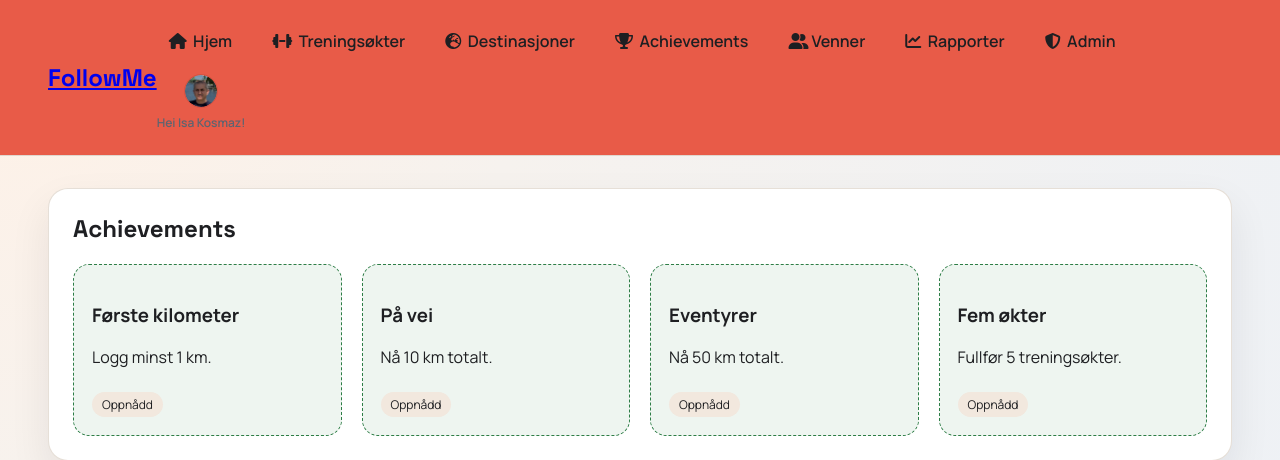
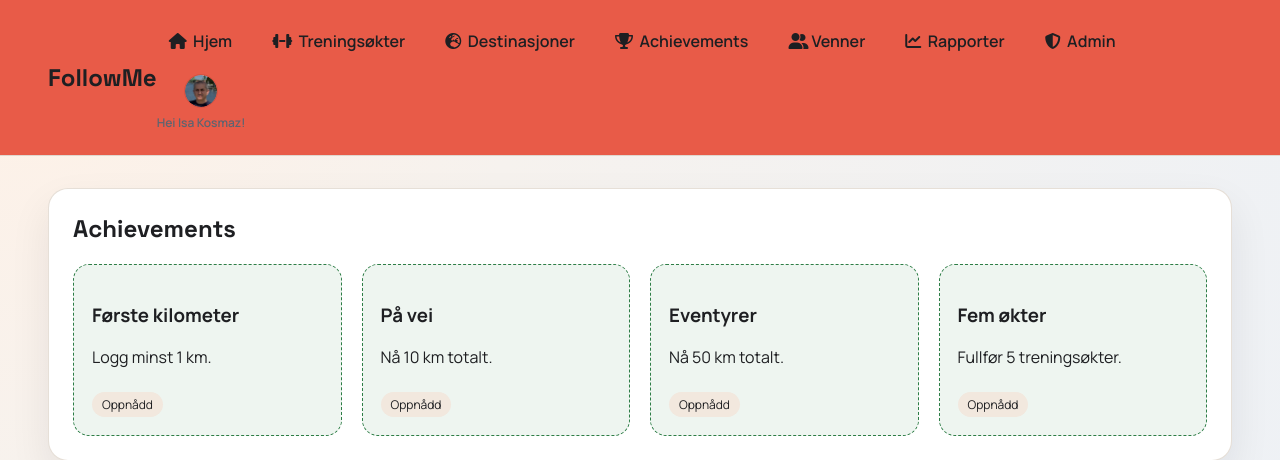
Before and after one commit to ikosmaz/followme, a Flask app: page /achievements in a window 1280 px wide. Shown: the top 460 px of the page. Run offline with Flask 3, Linux system fonts and the light colour scheme; a user stored in the database is signed in; data comes from the database, SQL or seed files in the repository.

Commit message:
Add brand-link styles for text decoration and color

```diff
--- a/static/css/style.css
+++ b/static/css/style.css
@@ -43,6 +43,15 @@ body {
   font-family: "Space Grotesk", sans-serif;
   font-size: 24px;
   font-weight: 700;
+}
+
+.brand-link {
+  text-decoration: none;
+  color: inherit;
+}
+
+.brand-link:hover {
+  color: inherit;
 }
 
 .nav {
```
